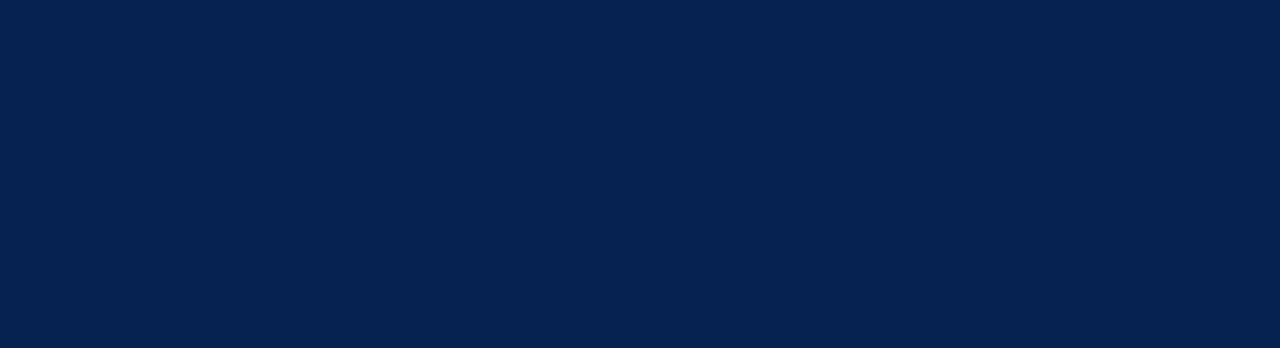
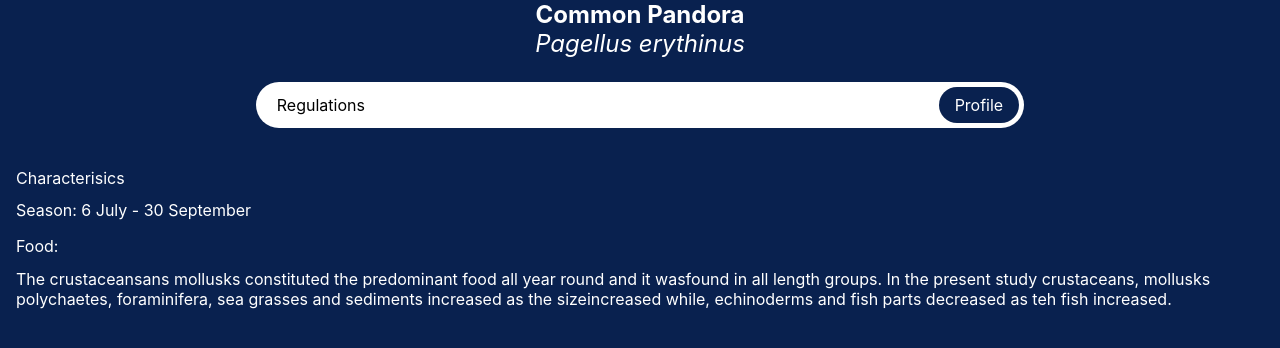
Before and after one commit to Akevic/sea_id_frontend, a React (Create React App) app: page /profile in a window 1280 px wide. Before the commit this address had no page. Shown: the top 348 px of the page. Built offline with nearby package versions, Linux system fonts and the light colour scheme.

Commit message:
add fish information screen

```diff
--- a/src/App.tsx
+++ b/src/App.tsx
@@ -3,6 +3,7 @@ import { useNavigate } from 'react-router-dom'
 import { Card, CardProps } from './components/Card'
 import { CameraBtn } from './components/CameraBtn'
 import SeaHut from './assets/seaHut.png'
+import home from './assets/home.png'
 
 export const App = () => {
   const navigate = useNavigate()
@@ -31,10 +32,11 @@ export const App = () => {
 
   return (
     <div className="app">
-      {cardPropsArray?.map(item => (
+      <img onClick={ activateCamera } src={ home } alt='home screen' />
+      {/* {cardPropsArray?.map(item => (
         <Card title={ item.title } imageUrl={ item.imageUrl } id={ item.id } />
       ))}
-      <CameraBtn handleClick={ activateCamera } />
+      <CameraBtn handleClick={ activateCamera } /> */}
     </div>
   )
 }
--- a/src/components/Camera.tsx
+++ b/src/components/Camera.tsx
@@ -4,6 +4,7 @@ import { useRef } from 'react'
 import { Camera, CameraType } from 'react-camera-pro'
 import { useDispatch } from 'react-redux'
 import { imageActions } from '../store/store'
+import { useNavigate } from 'react-router-dom'
 // import Clarifai from 'clarifai'
 import camera2 from '../assets/camera2.png'
 import images from '../assets/images.png'
@@ -37,6 +38,7 @@ import info from '../assets/info.png'
 // metadata.set("authorization", "Key 0416a2bad12d45e39da79d38ea4be083")
 
 export const Component = () => {
+  const navigate = useNavigate()
   const dispatch = useDispatch()
   const camera = useRef<CameraType>()
   // const request = new service.PostModelOutputsRequest()
@@ -134,10 +136,11 @@ export const Component = () => {
   // }
 
   const takeImage = () => {
-    dispatch(imageActions.addImage({
-      url: camera.current?.takePhoto(),
-      name: ''
-    }))
+    // dispatch(imageActions.addImage({
+    //   url: camera.current?.takePhoto(),
+    //   name: ''
+    // }))
+    navigate('/profile')
   }
 
   return (
--- /dev/null
+++ b/src/components/Profile.tsx
@@ -0,0 +1,54 @@
+import { useState } from 'react'
+
+export const Profile: React.FC = () => {
+  // * dodat state
+
+  const [showProfile, setShowProfile] = useState(true)
+
+  const changeActive = () => {
+    setShowProfile(!showProfile)
+  }
+
+  return (
+    <div className="fish_profile">
+      <div className="fish_profile_header">
+        <h1 className="fish_name">Common Pandora</h1>
+        <h1 className="fish_name_latin">Pagellus erythinus</h1>
+      </div>
+      <div className="fish_profile_buttons">
+        <button onClick={changeActive} type="button" className="regulation_btn btn">Regulations</button>
+        <button onClick={changeActive} type="button" className="profile_btn btn" autoFocus>Profile</button>
+      </div>
+      {showProfile
+        ? <div className="fish_profile_information">
+          <h2 className="characterisics">Characterisics</h2>
+          <h2 className="season_info">Season: 6 July - 30 September</h2>
+          <h2 className="food_heading">Food:</h2>
+          <h2 className="food_info">
+          The crustaceansans mollusks constituted the predominant food all year round and it wasfound in all length groups. In the present study crustaceans, mollusks polychaetes, foraminifera, sea grasses and sediments increased as the sizeincreased while, echinoderms and fish parts decreased as teh fish increased.
+          </h2>
+        </div>
+        : <div className="profile_regulation">
+          <div className="season_banner">
+            <h2>OPEN SEASON</h2>
+            <h2>6/7/22 - 30/9/22</h2>
+          </div>
+          <div className="regulation_boxes">
+            <div className="box">
+              <p>Limit</p>
+              <p>NONE</p>
+            </div>
+            <div className="box">
+              <p>Min size</p>
+              <p>13 cm</p>
+            </div>
+            <div className="box">
+              <p>Max size</p>
+              <p>60 cm</p>
+            </div>
+          </div>
+        </div>
+      }
+    </div>
+  )
+}
--- a/src/index.tsx
+++ b/src/index.tsx
@@ -4,6 +4,7 @@ import reportWebVitals from './reportWebVitals'
 import { BrowserRouter, Routes, Route } from 'react-router-dom'
 import { App } from './App'
 import { Component } from './components/Camera'
+import { Profile } from './components/Profile'
 import { Provider } from 'react-redux'
 import { store } from './store/store'
 import './styles/main.scss'
@@ -18,6 +19,7 @@ root.render(
         <Routes>
           <Route path='/' element={ <App /> } />
           <Route path='/camera' element={ <Component /> } />
+          <Route path='/profile' element={ <Profile /> } />
         </Routes>
       </BrowserRouter>
     </Provider>
--- a/src/styles/base/_layout.scss
+++ b/src/styles/base/_layout.scss
@@ -8,7 +8,12 @@ html {
 }
 
 .app {
-  display: grid;
-  grid-template-columns: 11rem 9rem 11rem;
-  gap: 1rem;
+  // display: grid;
+  // grid-template-columns: 11rem 9rem 11rem;
+  // gap: 1rem;
+
+  img {
+    width: 100%;
+    height: auto;
+  }
 }
--- /dev/null
+++ b/src/styles/components/_profile.scss
@@ -0,0 +1,114 @@
+.fish_profile {
+  height: 100%;
+  background: linear-gradient(180deg, #09214F 99.99%, rgba(58, 128, 216, 0) 100%);
+  color: white;
+
+  .fish_profile_header {
+    text-align: center;
+    margin-bottom: 1.5rem;
+
+    h1 {
+      font-size: 24px;
+    }
+
+    .fish_name {
+      font-weight: bold;
+    }
+
+    .fish_name_latin {
+      font-style: italic;
+    }
+  }
+
+  .fish_profile_buttons {
+    display: flex;
+    justify-content: space-between;
+
+    padding: .3rem;
+    background-color: white;
+    width: 60%;
+    margin: 0 auto;
+    border-radius: 100px;
+
+    .btn {
+      color: black;
+      border-radius: 100px;
+      padding: .5rem 1rem;
+
+      &:active {
+        background: linear-gradient(180deg, #09214F 99.99%, rgba(58, 128, 216, 0) 100%);
+        color: white;
+      }
+
+      &:focus {
+        background: linear-gradient(180deg, #09214F 99.99%, rgba(58, 128, 216, 0) 100%);
+        color: white;
+      }
+    }
+
+    .profile_btn {
+      padding: .5rem 1rem;
+    }
+  }
+
+  .fish_profile_information {
+    margin-top: 1.5rem;
+    padding: 1rem;
+
+    .characterisics {
+      margin-bottom: .8rem;
+    }
+
+    .season_info {
+      margin-bottom: 1rem;
+    }
+
+    .food_heading {
+      margin-bottom: .8rem;
+    }
+  }
+
+  .profile_regulation {
+    padding: 1rem;
+
+    .season_banner {
+      background-color: #3BB656;
+      border-radius: 10px;
+      text-align: center;
+      padding: .5rem 1rem;
+      width: 60%;
+      margin: 0 auto;
+
+      h2 {
+        &:nth-of-type(1) {
+          font-weight: bold;
+        }
+      }
+    }
+
+    .regulation_boxes {
+      margin-top: 1.5rem;
+
+      display: flex;
+      justify-content: space-around;
+
+      .box {
+        background-color: white;
+        border-radius: 10px;
+        width: 84px;
+        height: 59px;
+        color: #09214F;
+        text-align: center;
+        padding: .5rem;
+
+        p {
+          margin-bottom: .3rem;
+
+          &:nth-of-type(2) {
+            font-weight: bold;
+          }
+        }
+      }
+    }
+  }
+}
--- a/src/styles/main.scss
+++ b/src/styles/main.scss
@@ -1,5 +1,6 @@
 @import 'components/card';
 @import 'components/camera';
 @import 'components/component';
+@import 'components/profile';
 @import 'base/reset';
 @import 'base/layout';
```
Also changed, not shown: src/assets/home.png (added).
